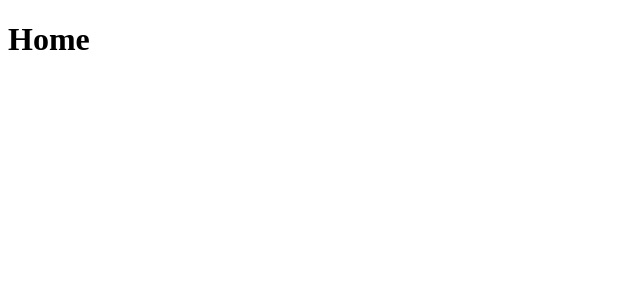
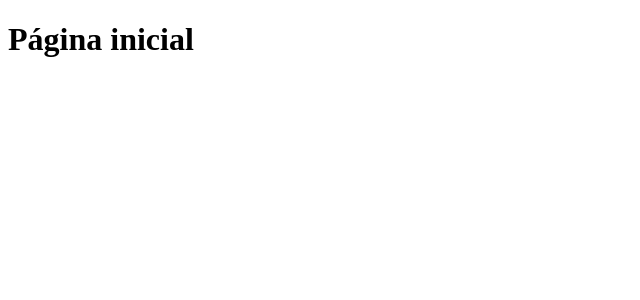
Before and after one commit to marioandre01/ideia-unica, a Next.js app: page / in a window 1280 px wide. Shown: the top 300 px of the page, without its empty margins (0-640 px from the left). Built offline with nearby package versions, Linux system fonts and the light colour scheme.

Commit message:
nova chamada na home

```diff
--- a/pages/index.js
+++ b/pages/index.js
@@ -3,7 +3,7 @@
 function Home() {
     return (
         <div>
-            <h1>Home</h1>
+            <h1>Página inicial</h1>
             {/*<h2>Home</h2>*/}
             {/*<Contador />*/}
         </div>
```
